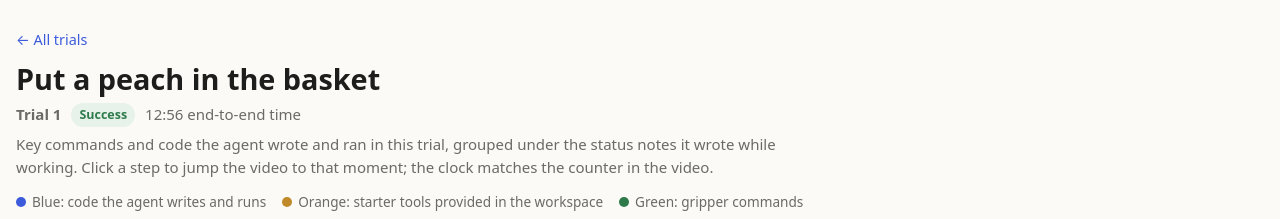
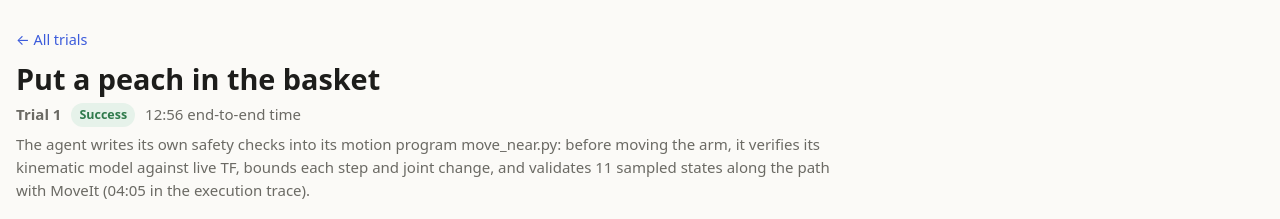
Before and after one commit to anon-openrua/anon-openrua.github.io, a plain HTML site: page trace-peach-basket-001.html in a window 1280 px wide. Shown: the top 219 px of the page. Drawn offline with Linux system fonts and the light colour scheme.

Commit message:
Note the agent-written safety checks in the first peach-basket trial

```diff
--- a/trace-peach-basket-001.html
+++ b/trace-peach-basket-001.html
@@ -63,7 +63,7 @@ pre.out{color:var(--muted)}
 <a class="back" href="index.html#task-6">← All trials</a>
 <h1>Put a peach in the basket</h1>
 <div class="meta"><strong>Trial 1</strong><span class="badge ok">Success</span><span>12:56 end-to-end time</span></div>
-
+<p class="intro">The agent writes its own safety checks into its motion program move_near.py: before moving the arm, it verifies its kinematic model against live TF, bounds each step and joint change, and validates 11 sampled states along the path with MoveIt (04:05 in the execution trace).</p>
 <p class="intro">Key commands and code the agent wrote and ran in this trial, grouped under the status notes it wrote while working. Click a step to jump the video to that moment; the clock matches the counter in the video.</p>
 <p class="legend"><span class="sw own"></span>Blue: code the agent writes and runs <span class="sw tool"></span>Orange: starter tools provided in the workspace <span class="sw grip"></span>Green: gripper commands</p>
 <div class="layout">
```
Also changed, not shown: index.html (+1 -1 lines).
